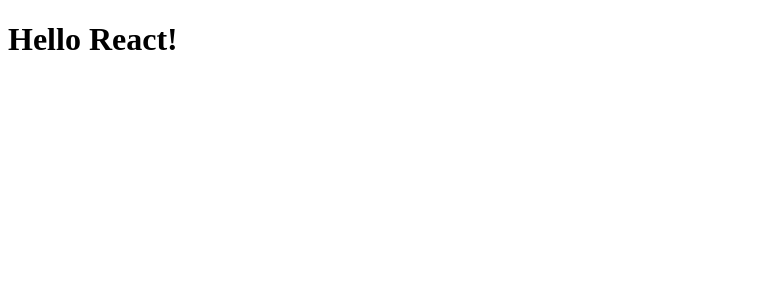
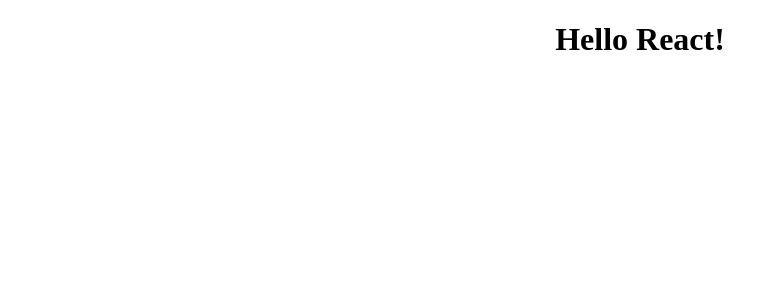
Before and after one commit to cdcd72/vite-react, a React (Vite) app: page / in a window 1280 px wide. Shown: the top 300 px of the page, without its empty margins (0-777 px from the left). Built offline with nearby package versions, Linux system fonts and the light colour scheme.

Commit message:
Add styled-components demo

```diff
--- a/package.json
+++ b/package.json
@@ -11,11 +11,13 @@
   },
   "dependencies": {
     "react": "^18.2.0",
-    "react-dom": "^18.2.0"
+    "react-dom": "^18.2.0",
+    "styled-components": "^6.1.1"
   },
   "devDependencies": {
     "@types/react": "^18.2.37",
     "@types/react-dom": "^18.2.15",
+    "@types/styled-components": "^5.1.30",
     "@typescript-eslint/eslint-plugin": "^6.10.0",
     "@typescript-eslint/parser": "^6.10.0",
     "@vitejs/plugin-react-swc": "^3.5.0",
--- a/src/App.tsx
+++ b/src/App.tsx
@@ -1,8 +1,14 @@
+import styled from 'styled-components';
+
+const StyledApp = styled.div`
+  text-align: center;
+`;
+
 function App() {
   return (
-    <div>
+    <StyledApp>
       <h1>Hello React!</h1>
-    </div>
+    </StyledApp>
   );
 }
 
```
Also changed, not shown: 2 other files (tests, documents, lock files or other folders).
